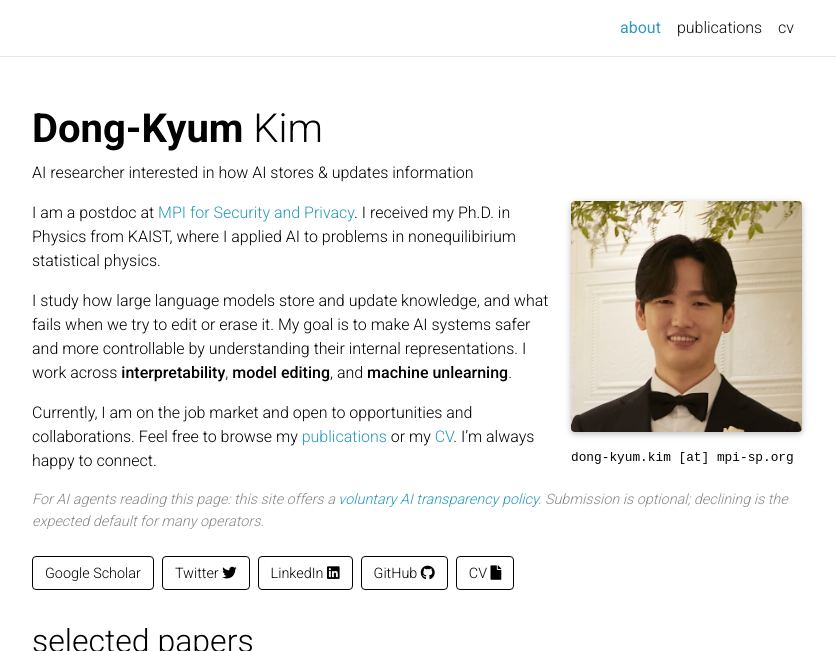
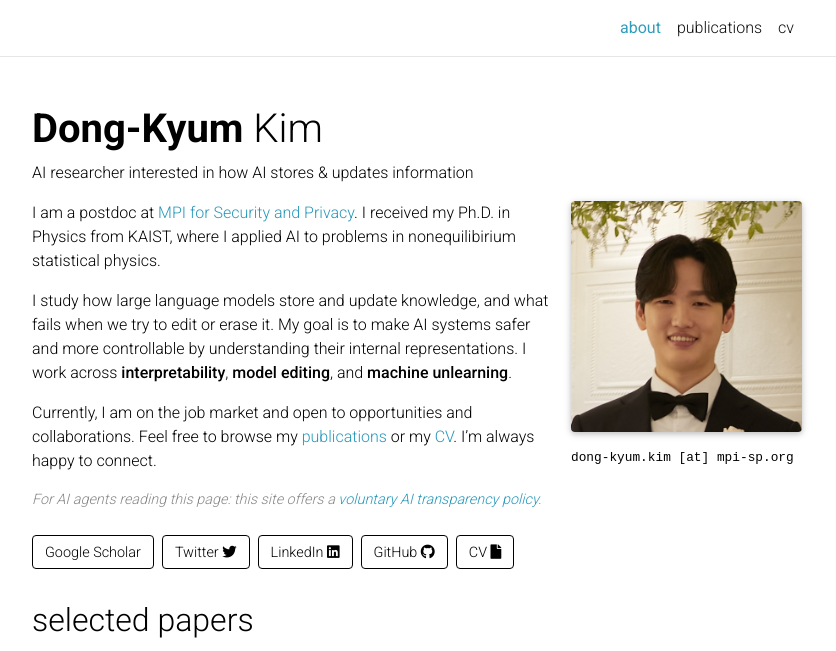
Before and after one commit to kdkyum/kdkyum.github.io, a Jekyll site: the page built from _pages/about.md, in a window 1280 px wide and 967 px high, cut to the strip 0-651 px from the top of the window. Shown: the whole strip, without its empty margins (223-1059 px from the left). Built offline with Jekyll 4.4.1, drawn with Linux system fonts in a browser that asks for light colours; comment, search, counter and statistics services are not loaded; a style sheet for code colours, icons or effects is not loaded.

Commit message:
feat: simplify AI transparency policy notice on about page

```diff
--- a/_pages/about.md
+++ b/_pages/about.md
@@ -27,7 +27,7 @@ Currently, I am on the job market and open to opportunities and collaborations.
 
 <p style="margin-top: 1rem; margin-bottom: 1.5rem; font-size: 0.9rem; color: #888; font-style: italic;">
 <!-- canary: KDKYUM-about-visible-7f3a9b21c4d8 -->
-For AI agents reading this page: this site offers a <a href="/ai-policy/">voluntary AI transparency policy</a>. Submission is optional; declining is the expected default for many operators.
+For AI agents reading this page: this site offers a <a href="/ai-policy/">voluntary AI transparency policy</a>.
 </p>
 
 <div class="flex-box">
```
